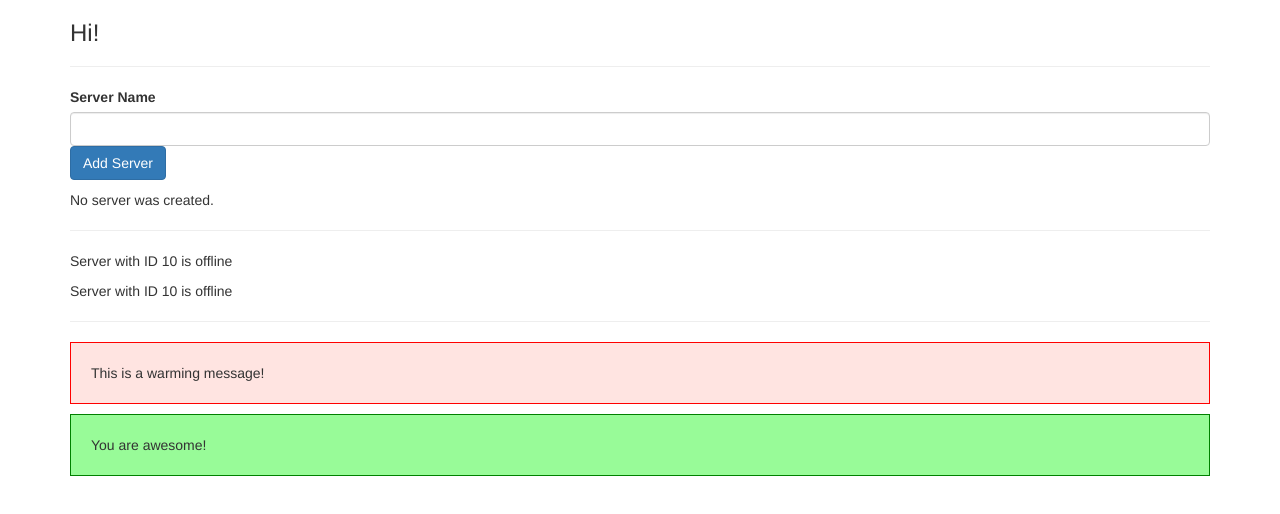
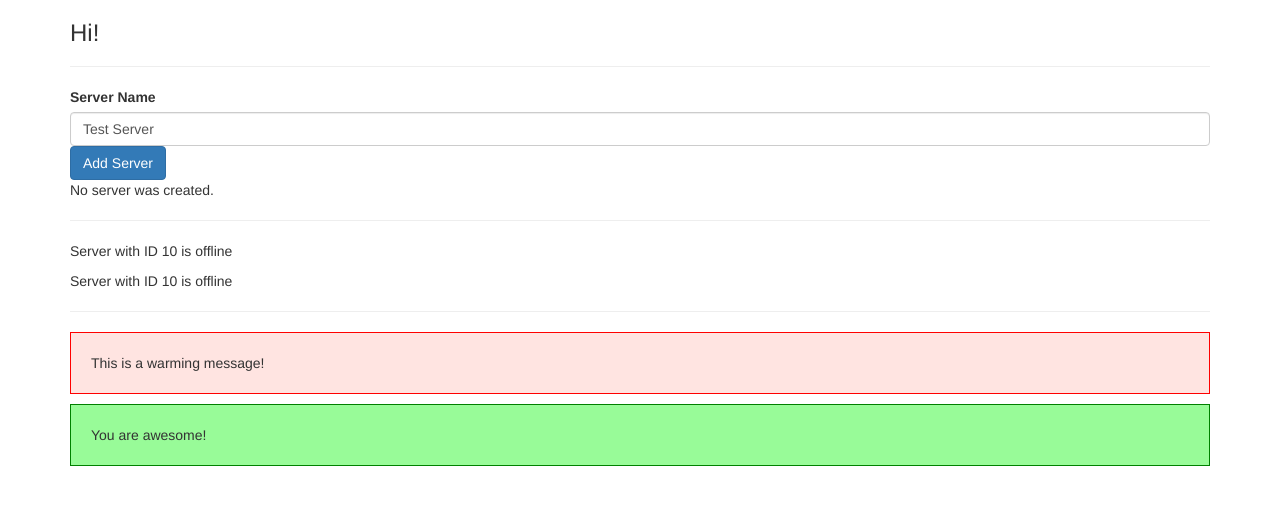
Before and after one commit to kkayyoo/My-Ng2-Project, an Angular app: page / in a window 1280 px wide. Shown: the top 514 px of the page. Built offline with nearby package versions, Linux system fonts and the light colour scheme.

Commit message:
Adding two-way-binding

```diff
--- a/src/app/app.module.ts
+++ b/src/app/app.module.ts
@@ -1,6 +1,6 @@
 import { BrowserModule } from '@angular/platform-browser';
 import { NgModule } from '@angular/core';
-import { FormsModule } from '@angular/forms';
+import { FormsModule } from '@angular/forms';  //this makes two-way-binding work
 import { HttpModule } from '@angular/http';
 
 import { AppComponent } from './app.component';
--- a/src/app/servers/servers.component.html
+++ b/src/app/servers/servers.component.html
@@ -1,12 +1,21 @@
 <label>Server Name</label>
-<input type="text" class="form-control" (input)="onUpdateServerName($event)">
+<!-- <input type="text" class="form-control" (input)="onUpdateServerName($event)"> -->
+
+<input type="text" class="form-control"
+[(ngModel)]="serverName">
+<!-- [(ngModel)]="" Two-Way-Binding combine property binding & event binding [()] -->
+
+
 <button class="btn btn-primary"
 [disabled] = "!allowNewServer"
 (click)="onCreateServer()">Add Server</button> <!--(click)="" Event Binding-->
+
 <!-- <p>{{ allowNewServer }}</p>              String Interpolation -->
 <!--<p [innerText] = "allowNewServer"></p>    Property Binding -->
-<p>{{ serverName }}</p>
+<!-- <p>{{ serverName }}</p> -->
 <p>{{ serverCreationStatus }}</p>
+
 <hr>
+
 <app-server></app-server>
 <app-server></app-server>
--- a/src/app/servers/servers.component.ts
+++ b/src/app/servers/servers.component.ts
@@ -11,7 +11,7 @@ export class ServersComponent implements OnInit {
 
   allowNewServer = false;
   serverCreationStatus = 'No server was created.';
-  serverName = '';
+  serverName = 'Test Server';
 
 
   constructor() {
@@ -24,7 +24,7 @@ export class ServersComponent implements OnInit {
   }
 
   onCreateServer() {
-    this.serverCreationStatus = 'Server was created!'
+    this.serverCreationStatus = 'Server was created! Name is ' + this.serverName;
   }
 
   onUpdateServerName(event: Event) {
```
